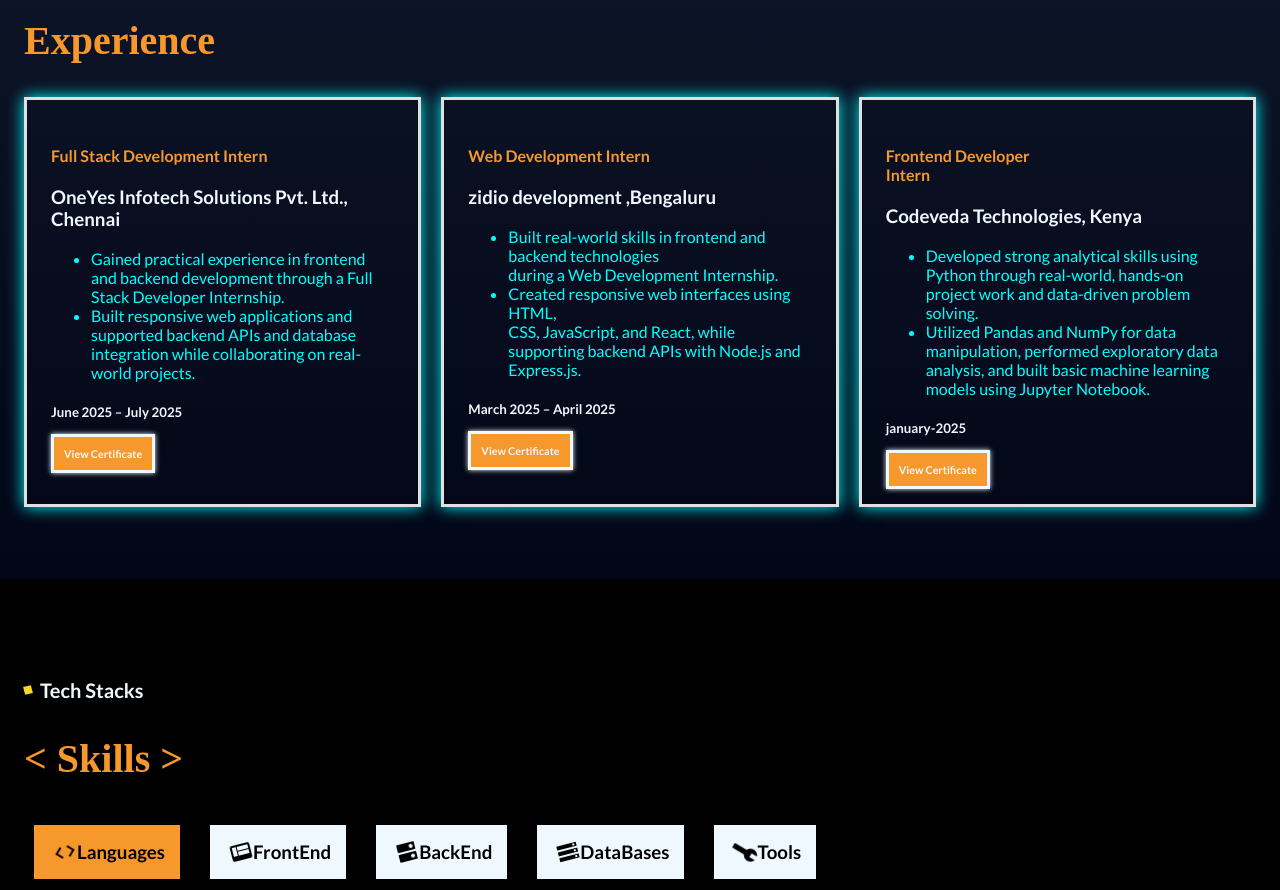
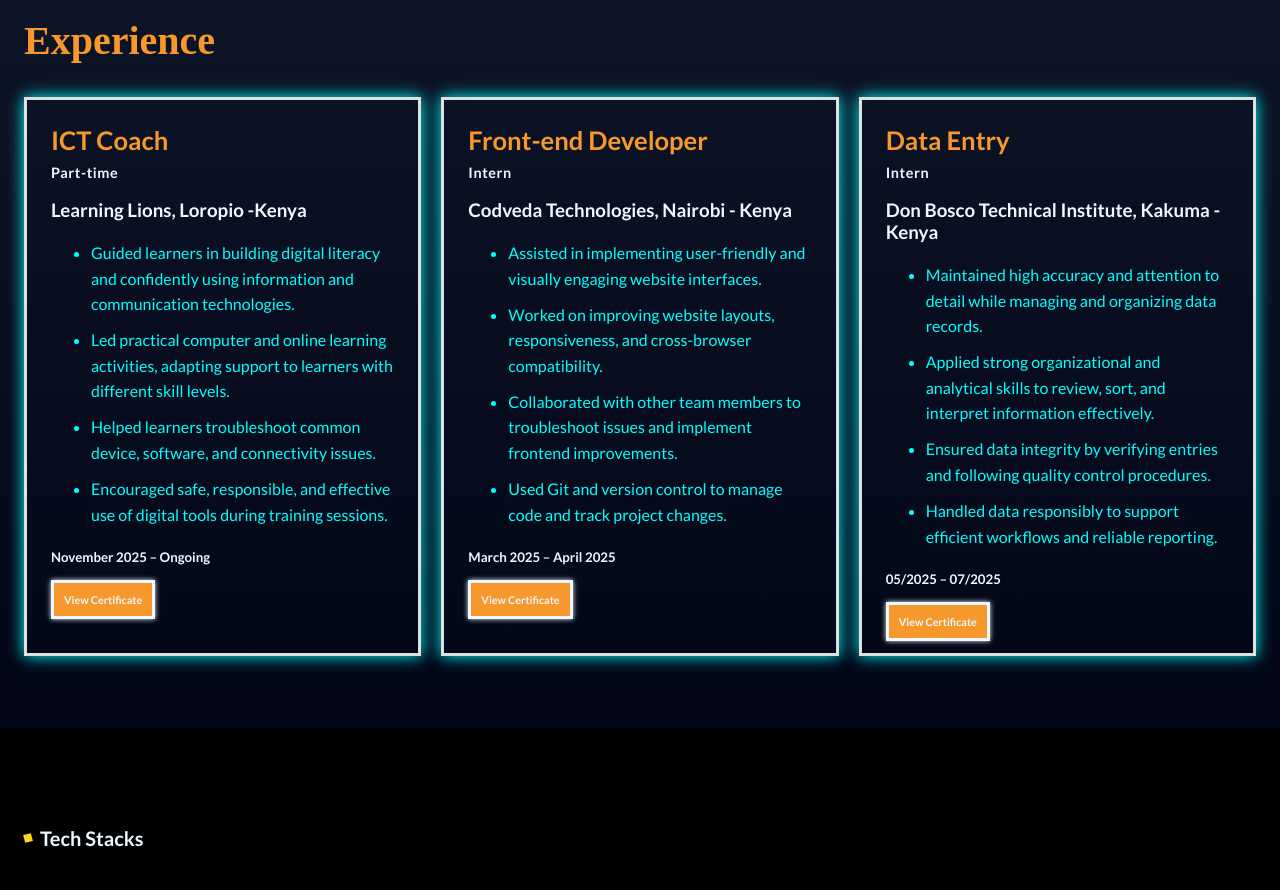
Before and after one commit to ayomleek/Ayom_Portfolio2, a React (Vite) app: page / in a window 1280 px wide. Shown: the part 4520-5410 px from the top of the page. Built offline with nearby package versions, Linux system fonts and the light colour scheme; a web font is replaced by a local one.

Commit message:
Modigied the experience section

```diff
--- a/src/sections/Resume/Resume.css
+++ b/src/sections/Resume/Resume.css
@@ -9,12 +9,27 @@
   transition: opacity 800ms ease, transform 800ms ease;
 }
 
+.education-section::before {
+  position: absolute;
+  z-index: 0;
+  inset: 0;
+  background-image: url("../../assets/images/education.webp");
+  background-position: center;
+  background-size: cover;
+  background-attachment: fixed;
+  content: "";
+  opacity: 0.5;
+  pointer-events: none;
+}
+
 .education-section.is-visible {
   opacity: 1;
   transform: translateY(0);
 }
 
 .education-container {
+  position: relative;
+  z-index: 1;
   width: min(100% - 48px, 1120px);
   margin: 0 auto;
 }
@@ -521,8 +536,32 @@
   color: aliceblue;
 }
 
+.exps .title1,
+.exps .title2,
+.exps .title3 {
+  margin: 0 0 6px;
+  font-size: clamp(1.25rem, 2vw, 1.65rem);
+  line-height: 1.3;
+}
+
+.experience-type {
+  margin: 0 0 8px;
+  color: aliceblue;
+  font-size: 0.9rem;
+  font-weight: 600;
+  letter-spacing: 0.04em;
+}
+
 .descriptionul1,.descriptionul2,.descriptionul3{
   color: #00ffff;
+  font-weight: 300;
+  line-height: 1.60;
+}
+
+.descriptionul1 li + li,
+.descriptionul2 li + li,
+.descriptionul3 li + li {
+  margin-top: 0.65rem;
 }
 
 .expbox1 {
--- a/src/sections/Resume/Resume.jsx
+++ b/src/sections/Resume/Resume.jsx
@@ -166,6 +166,7 @@ function EducationSection() {
   );
 }
 
+// Experience entries section.
 function ExperienceSection() {
   const colorss = ["aliceblue", "white", "gold"];
   const [changes, setchanges] = useState(0);
@@ -216,23 +217,29 @@ function ExperienceSection() {
         <h2 className="expirence1" id="experience-title">Experience</h2>
         <div className="expbox">
           <div className="expbox1 exps">
-            <h1 className="title1">Full Stack Development Intern</h1>
-            <h3 className="compamy1">OneYes Infotech Solutions Pvt. Ltd., Chennai</h3>
+            <h1 className="title1">ICT Coach</h1>
+            <p className="experience-type">Part-time</p>
+            <h3 className="compamy1">Learning Lions, Loropio -Kenya</h3>
             <ul className="descriptionul1">
-              <li className="desli1">Gained practical experience in frontend and backend development through a Full Stack Developer Internship.</li>
-              <li className="desli1">Built responsive web applications and supported backend APIs and database integration while collaborating on real-world projects.</li>
+              <li className="desli1">Guided learners in building digital literacy and confidently using information and communication technologies.</li>
+              <li className="desli1">Led practical computer and online learning activities, adapting support to learners with different skill levels.</li>
+              <li className="desli1">Helped learners troubleshoot common device, software, and connectivity issues.</li>
+              <li className="desli1">Encouraged safe, responsible, and effective use of digital tools during training sessions.</li>
             </ul>
-            <h5 className="dates1">June 2025 – July 2025</h5>
+            <h5 className="dates1">November 2025 – Ongoing</h5>
             <a href="/documents/oneyesCertificate.pdf" target="_blank" rel="noreferrer">
               <h6 className="certificate1">View Certificate</h6>
             </a>
           </div>
           <div className="expbox2 exps">
-            <h1 className="title2">Web Development Intern</h1>
-            <h3 className="compamy2">zidio development ,Bengaluru</h3>
+            <h1 className="title2">Front-end Developer</h1>
+            <p className="experience-type">Intern</p>
+            <h3 className="compamy2">Codveda Technologies, Nairobi - Kenya</h3>
             <ul className="descriptionul2">
-              <li className="desli2">Built real-world skills in frontend and backend technologies<br /> during a Web Development Internship.</li>
-              <li className="desli2">Created responsive web interfaces using HTML, <br />CSS, JavaScript, and React, while supporting backend APIs with Node.js and Express.js.</li>
+              <li className="desli2">Assisted in implementing user-friendly and visually engaging website interfaces.</li>
+              <li className="desli2">Worked on improving website layouts, responsiveness, and cross-browser compatibility.</li>
+              <li className="desli2">Collaborated with other team members to troubleshoot issues and implement frontend improvements.</li>
+              <li className="desli2">Used Git and version control to manage code and track project changes.</li>
             </ul>
             <h5 className="dates1">March 2025 – April 2025</h5>
             <a href="/documents/zidioacertificate.pdf" target="_blank" rel="noreferrer">
@@ -240,13 +247,16 @@ function ExperienceSection() {
             </a>
           </div>
           <div className="expbox3 exps">
-            <h1 className="title3">Frontend Developer <br />Intern</h1>
-            <h3 className="compamy3">Codeveda Technologies, Kenya</h3>
+            <h1 className="title3">Data Entry</h1>
+            <p className="experience-type">Intern</p>
+            <h3 className="compamy3">Don Bosco Technical Institute, Kakuma - Kenya</h3>
             <ul className="descriptionul3">
-              <li className="desli3">Developed strong analytical skills using Python through real-world, hands-on project work and data-driven problem solving.</li>
-              <li className="desli3">Utilized Pandas and NumPy for data manipulation, performed exploratory data analysis, and built basic machine learning models using Jupyter Notebook.</li>
+              <li className="desli3">Maintained high accuracy and attention to detail while managing and organizing data records.</li>
+              <li className="desli3">Applied strong organizational and analytical skills to review, sort, and interpret information effectively.</li>
+              <li className="desli3">Ensured data integrity by verifying entries and following quality control procedures.</li>
+              <li className="desli3">Handled data responsibly to support efficient workflows and reliable reporting.</li>
             </ul>
-            <h5 className="dates2">january-2025</h5>
+            <h5 className="dates2">05/2025 – 07/2025</h5>
             <a href="/documents/srishtiCErtificate.pdf" target="_blank" rel="noreferrer">
               <h6 className="certificate3">View Certificate</h6>
             </a>
```
